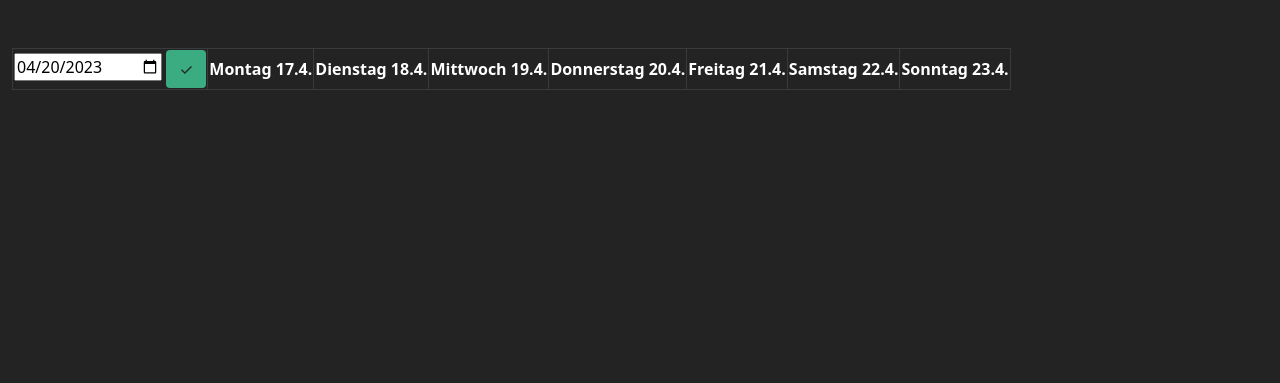
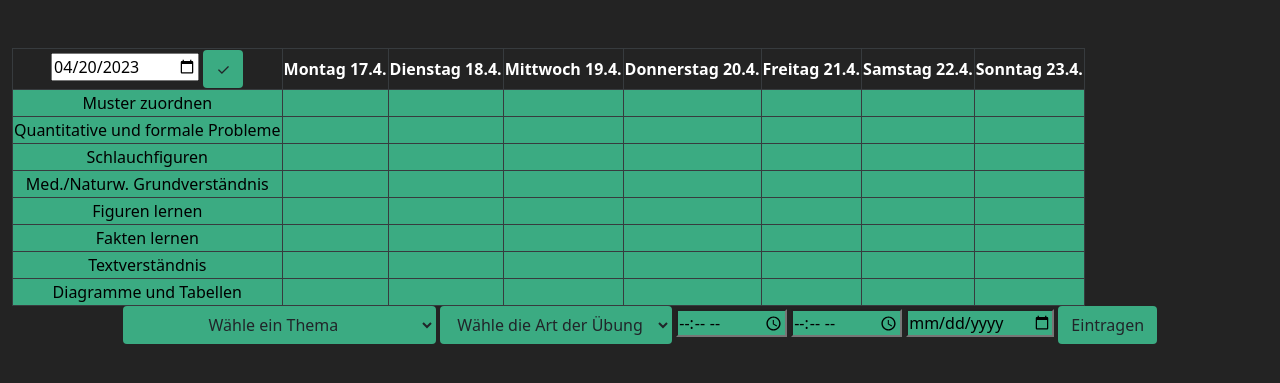
Before and after one commit to Oneiros96/TMS-preparation-tracker, a Flask app: page / in a window 1280 px wide. Shown: the part 56-439 px from the top of the page. Run offline with Flask 2, Linux system fonts and the light colour scheme; the visitor is signed in with stand-in values (Sample User, id 1); lists and menus that the app fills with data are empty.

Commit message:
user posts now displayed in table

```diff
--- a/templates/index.html
+++ b/templates/index.html
@@ -6,7 +6,12 @@
 
 
 {% block main %}
-<table class="table-bordered table-dark">
+{% if alert %}
+    <div class="alert alert-danger" role="alert">
+    {{ alert }}
+    </div>
+{% endif %}
+<table class="table-bordered table-dark justify-content-center" >
     <thead>
         <tr>
             <th>
@@ -19,9 +24,132 @@
             <th>{{ date["week_days"][loop.index0] }} {{ day }}.{{ date["month"][loop.index0] }}.</th>
             {% endfor %}
         </tr>
+
     </thead>
-    <tbody>
-
+    <tbody style="color:black;">
+        <tr style="background-color: #3bab82;">
+            <td>Muster zuordnen</td>
+            {% for date in date["date"] %}
+            <td>
+                {% for post in user_posts %}
+                    {% if post["day"] == date and post["thema"] == "Muster zuordnen" %}
+                        {{ post["start"] }}-{{ post["end"] }} {{ post["type"] }}
+                    {% endif %}
+                {% endfor %}
+            </td>
+            {% endfor %}
+        </tr>
+        <tr style="background-color: #3bab82;">
+            <td>Quantitative und formale Probleme</td>
+            {% for date in date["date"] %}
+            <td>
+                {% for post in user_posts %}
+                    {% if post["day"] == date and post["thema"] == "Quantitative und formale Probleme" %}
+                        {{ post["start"] }}-{{ post["end"] }} {{ post["type"] }}
+                    {% endif %}
+                {% endfor %}
+            </td>
+            {% endfor %}
+        </tr>
+        <tr style="background-color: #3bab82;">
+            <td>Schlauchfiguren</td>
+            {% for date in date["date"] %}
+            <td>
+                {% for post in user_posts %}
+                    {% if post["day"] == date and post["thema"] == "Schlauchfiguren" %}
+                        {{ post["start"] }}-{{ post["end"] }} {{ post["type"] }}
+                    {% endif %}
+                {% endfor %}
+            </td>
+            {% endfor %}
+        </tr>
+        <tr style="background-color: #3bab82;">
+            <td>Med./Naturw. Grundverständnis</td>
+            {% for date in date["date"] %}
+            <td>
+                {% for post in user_posts %}
+                    {% if post["day"] == date and post["thema"] == "Med./Naturw. Grundverständnis" %}
+                        {{ post["start"] }}-{{ post["end"] }} {{ post["type"] }}
+                    {% endif %}
+                {% endfor %}
+            </td>
+            {% endfor %}
+        </tr>
+        <tr style="background-color: #3bab82;">
+            <td>Figuren lernen</td>
+            {% for date in date["date"] %}
+            <td>
+                {% for post in user_posts %}
+                    {% if post["day"] == date and post["thema"] == "Figuren lernen" %}
+                        {{ post["start"] }}-{{ post["end"] }} {{ post["type"] }}
+                    {% endif %}
+                {% endfor %}
+            </td>
+            {% endfor %}
+        </tr>
+        <tr style="background-color: #3bab82;">
+            <td>Fakten lernen</td>
+            {% for date in date["date"] %}
+            <td>
+                {% for post in user_posts %}
+                    {% if post["day"] == date and post["thema"] == "Fakten lernen" %}
+                        {{ post["start"] }}-{{ post["end"] }} {{ post["type"] }}
+                    {% endif %}
+                {% endfor %}
+            </td>
+            {% endfor %}
+        </tr>
+        <tr style="background-color: #3bab82;">
+            <td>Textverständnis</td>
+            {% for date in date["date"] %}
+            <td>
+                {% for post in user_posts %}
+                    {% if post["day"] == date and post["thema"] == "Textverständnis" %}
+                        {{ post["start"] }}-{{ post["end"] }} {{ post["type"] }}
+                    {% endif %}
+                {% endfor %}
+            </td>
+            {% endfor %}
+        </tr>
+        <tr style="background-color: #3bab82;">
+            <td>Diagramme und Tabellen</td>
+            {% for date in date["date"] %}
+            <td>
+                {% for post in user_posts %}
+                    {% if post["day"] == date and post["thema"] == "Diagramme und Tabellen" %}
+                        {{ post["start"] }}-{{ post["end"] }} {{ post["type"] }}
+                    {% endif %}
+                {% endfor %}
+            </td>
+            {% endfor %}
+        </tr>
     </tbody>
 </table>
+<div class="container-fluid">
+    <form method="post" action="/submit">
+        <select class="btn dropdown-toggle" name="thema" id="thema" style="background-color: #3bab82;">
+            <option selected hidden>Wähle ein Thema</option>
+            <option>Muster zuordnen</option>
+            <option>Quantitative und formlae Probleme</option>
+            <option>Schlauchfiguren</option>
+            <option>Med./Naturw. Grundverständnis</option>
+            <option>Figuren lernen</option>
+            <option>Fakten lernen</option>
+            <option>Textverständnis</option>
+            <option>Diagramme und Tablellen</option>
+        </select>
+        <select class="btn droppdown-toggle" name="type" id="type" style="background-color: #3bab82;">
+            <option selected hidden>Wähle die Art der Übung</option>
+            <option>Übung</option>
+            <option>Theorie</option>
+            <option>Simulation</option>
+            <option>Video/Meeting</option>
+            <option>Bootcamp</option>
+        </select>
+        <input type="time" id="start" name="start" style="background-color: #3bab82;">
+        <input type="time" id="end" name="end" style="background-color: #3bab82;">
+        <input type="date" id="day" name="day" style="background-color: #3bab82";>
+        <input type="submit" class="btn" style="background-color: #3bab82;" value="Eintragen">
+    </form>
+</div>
 {% endblock %}
```
